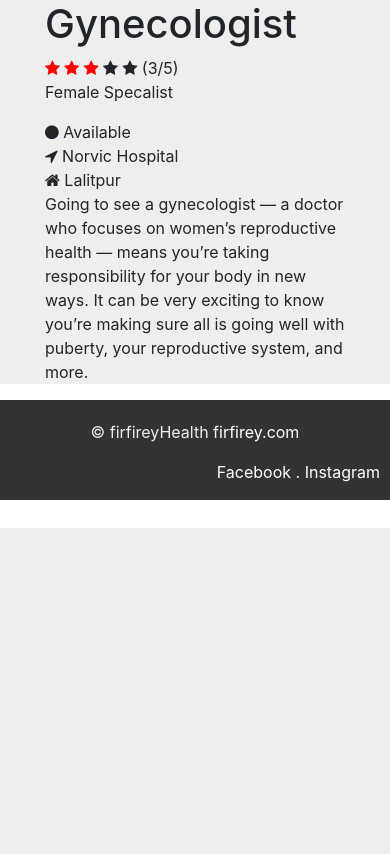
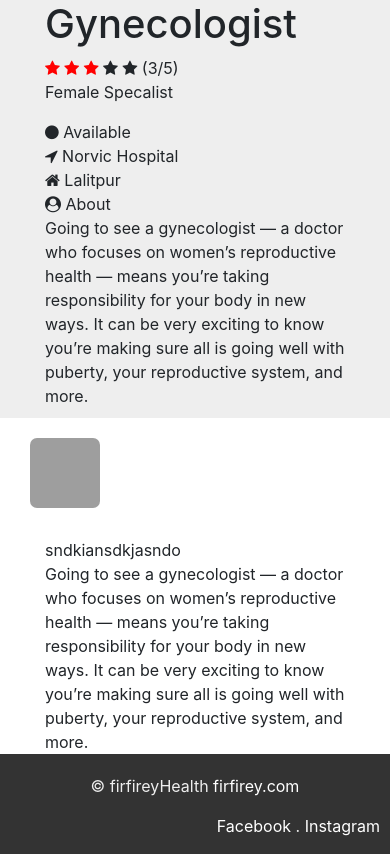
Before and after one commit to newsujan/firfirey, a Django app: page /profile/ in a window 390 px wide. Shown: the part 316-1170 px from the top of the page. Before the commit the page ends 844 px from the top, so only its background shows below. Run offline with Django 3.2, Linux system fonts and the light colour scheme; some libraries are stand-ins or nearby versions; grey boxes are pictures that could not be loaded.

Commit message:
app.js added and template updated with mobile view

```diff
--- a/firfirey/settings.py
+++ b/firfirey/settings.py
@@ -25,7 +25,7 @@ SECRET_KEY = '+io0nn)5-jt0va1@rue%1^p)!)(aio2&f1x_k703&72ysidwbv'
 # SECURITY WARNING: don't run with debug turned on in production!
 DEBUG = True
 
-ALLOWED_HOSTS = []
+ALLOWED_HOSTS = ['*']
 
 
 # Application definition
--- a/static/static_dirs/css/style.css
+++ b/static/static_dirs/css/style.css
@@ -230,7 +230,7 @@ button.my-btn-login:hover{
   }
   .my-form{
     position: absolute;
-    left:30%;
+    left:25% !important;
   }
   .my-btn{
     height: 40px;
@@ -244,8 +244,9 @@ button.my-btn-login:hover{
     height: 40px;
   }
   .input-box{
-    margin-top: 50px;
+    margin-top: 0px !important;
     background-color: #ffffff;
-    width: 239px;
+    width: 9px;
   }
+
 }
--- a/static/static_dirs/js/app.js
+++ b/static/static_dirs/js/app.js
@@ -10,7 +10,3 @@ function myfocusoutinput() {
 function loginfunction(){
   $(".tab-login").click()
 }
-
-function category(){
-  window.open("results.html");
-}
--- a/templates/base.html
+++ b/templates/base.html
@@ -10,18 +10,17 @@
 
 
 <link rel="stylesheet" type="text/css" href="{% static 'css/style.css' %}">
+<meta name="viewport" content="width=device-width, initial-scale=1">
+
 <style>
 	.my-navbar{
 		background-color: #1281b7 !important;
 	}
-	.input-box{
-    margin-top: 103px;
-  }
 </style>
-
+<body>
 <nav class="navbar navbar-expand-lg navbar-dark my-navbar bg-dark">
 	<div class="container">
-	<a class="navbar-brand" href="#">
+	<a class="navbar-brand" href="/">
 		firfireyhealth
 		<!--img src="firfireyhealth.png"-->
 	</a>
@@ -205,3 +204,14 @@
 			<a href="#">Instagram</a>
 		</p>
 </div>
+
+</body>
+<script src="{% static 'js/app.js' %}"></script>
+<script src="{% static 'js/bootstrap.js' %}"></script>
+<script src="{% static 'js/bootstrap.min.js' %}"></script>
+
+
+<script src="https://ajax.googleapis.com/ajax/libs/jquery/3.2.1/jquery.min.js"></script>
+<script src="https://code.jquery.com/jquery-3.2.1.slim.min.js" integrity="sha384-KJ3o2DKtIkvYIK3UENzmM7KCkRr/rE9/Qpg6aAZGJwFDMVNA/GpGFF93hXpG5KkN" crossorigin="anonymous"></script>
+<script src="https://cdnjs.cloudflare.com/ajax/libs/popper.js/1.12.3/umd/popper.min.js" integrity="sha384-vFJXuSJphROIrBnz7yo7oB41mKfc8JzQZiCq4NCceLEaO4IHwicKwpJf9c9IpFgh" crossorigin="anonymous"></script>
+<script src="https://maxcdn.bootstrapcdn.com/bootstrap/4.0.0-beta.2/js/bootstrap.min.js" integrity="sha384-alpBpkh1PFOepccYVYDB4do5UnbKysX5WZXm3XxPqe5iKTfUKjNkCk9SaVuEZflJ" crossorigin="anonymous"></script>
--- a/templates/profile.html
+++ b/templates/profile.html
@@ -13,12 +13,20 @@
   <style media="screen">
     .profile-box{
       background: #eeeeee;
+      padding-bottom: 10px;
     }
-    img {
+    .image-circle {
     border-radius: 50%;
+    }
+    .image-fillet{
+      border-radius:10%;
     }
     .checked{
       color: red;
+    }
+    .review-box{
+      height: 100px;
+      margin-top: 20px;
     }
   </style>
   <body>
@@ -28,7 +36,7 @@
     <div class="container" >
       <div class="col-md-12">
         <div class="col-md-4 pull-right image-circle" style="margin-top:10px;">
-          <a href="/profile/" title="Lorem ipsum" class="thumbnail"><img width="250" height="250" src="http://cdn2.momjunction.com/wp-content/uploads/2015/03/Choose-The-Right-Gynecologist.jpg" alt="Lorem ipsum" /></a>
+          <a href="/profile/" title="Lorem ipsum" class="thumbnail"><img class="image-circle" width="250" height="250" src="http://cdn2.momjunction.com/wp-content/uploads/2015/03/Choose-The-Right-Gynecologist.jpg" alt="Lorem ipsum" /></a>
         </div>
         <div class="col-md-8">
           <h1 class="profile-heading">Gynecologist</h1>
@@ -41,11 +49,31 @@
           <div class="list-profile"><span class="fa fa-circle"></span> Available</div>
           <div class="list-profile"><span class="fa fa-location-arrow"></span> Norvic Hospital </div>
           <div class="list-profile"><span class="fa fa-home"></span> Lalitpur</div>
-          <p>Going to see a gynecologist — a doctor who focuses on women’s reproductive health —
+          <div class="list-profile"><span class="fa fa-user-circle"></span> About<br>
+            Going to see a gynecologist — a doctor who focuses on women’s reproductive health —
             means you’re taking responsibility for your body in new ways.
             It can be very exciting to know you’re making sure all is going well with puberty,
             your reproductive system, and more.
-          </p>
+          </div>
+        </div>
+      </div>
+    </div>
+  </div>
+
+  <div class="container">
+    <div class="col-md-12">
+      <div class="col-md-">
+        <div class="review-box">
+          <a href="/profile/" class="thumbnail"><img class="image-fillet" width="70" height="70" src="http://cdn2.momjunction.com/wp-content/uploads/2015/03/Choose-The-Right-Gynecologist.jpg" alt="Lorem ipsum" /></a>
+        </div>
+        <div class="col-md-2" style="position:relative;">
+          sndkiansdkjasndo
+        </div>
+        <div class="col-md-8">
+          Going to see a gynecologist — a doctor who focuses on women’s reproductive health —
+          means you’re taking responsibility for your body in new ways.
+          It can be very exciting to know you’re making sure all is going well with puberty,
+          your reproductive system, and more.
         </div>
       </div>
     </div>
```
Also changed, not shown: templates/index.html (+18 -20 lines), templates/results.html (+31 -1 lines).
